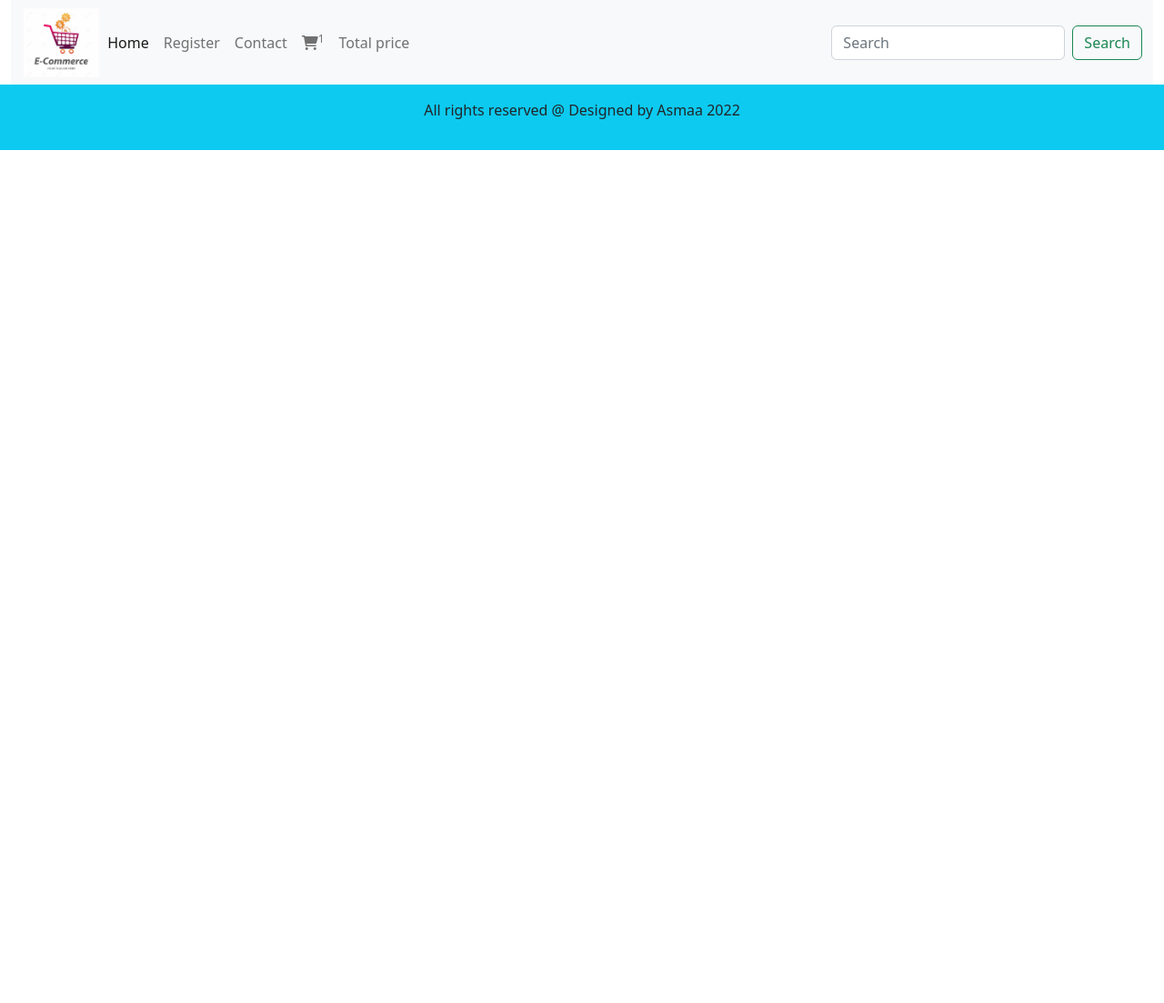
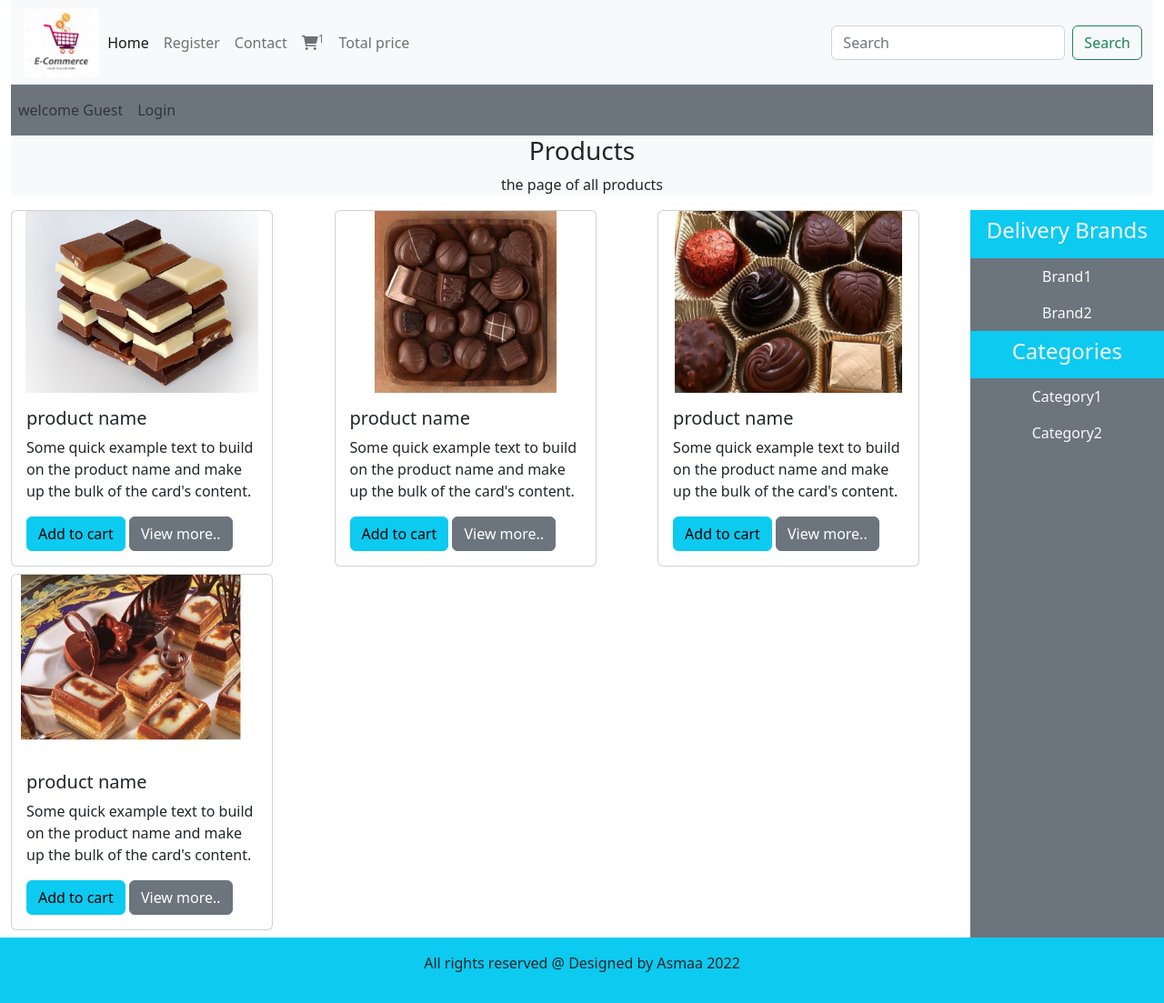
Before and after one commit to AsmaaDev/Store, a PHP site: page / in a window 1280 px wide. Shown: the whole page at 91% size. Before the commit the page ends 165 px from the top, so only its background shows below. Run offline with PHP 8.4, Linux system fonts and the light colour scheme.

Commit message:
Displaying products and Sidenav

```diff
--- a/css/main.css
+++ b/css/main.css
@@ -2,3 +2,9 @@
     width: 7%;
     height: 7%;
 }
+.card-img-top{
+    width: 100%;
+    height: 200px;
+    object-fit: contain;
+
+}
--- a/index.php
+++ b/index.php
@@ -43,6 +43,105 @@
                 </div>
             </div>
         </nav>
+
+        <nav class="navbar navbar-expand-lg bg-secondary ">
+            <ul class="navbar-nav me-auto">
+                <li class="nav-item ">
+                    <a href="#" class="nav-link">welcome Guest</a>
+                </li>
+                <li class="nav-item float-right">
+                    <a href="#" class="nav-link">Login</a>
+                </li>
+            </ul>
+
+        </nav>
+
+        <div class="bg-light">
+            <h3 class="text-center">Products</h3>
+            <p class="text-center">the page of all products</p>
+        </div>
+
+        <!--  displaying products and sidebar -->
+        <div class="row">
+            <!-- displaying products -->
+            <div class="col-md-10">
+                <div class="row">
+                    <div class="col-md-4 mb-2">
+                        <div class="card" style="width: 18rem;">
+                            <img src="./imgs/chocolate.jpg" class="card-img-top" alt="product">
+                            <div class="card-body">
+                                <h5 class="card-title">product name</h5>
+                                <p class="card-text">Some quick example text to build on the product name and make up the bulk of the card's content.</p>
+                                <a href="#" class="btn btn-info">Add to cart</a>
+                                <a href="#" class="btn btn-secondary">View more..</a>
+                            </div>
+                        </div>
+                    </div>
+                    <div class="col-md-4 mb-2">
+                        <div class="card" style="width: 18rem;">
+                            <img src="./imgs/chocolate2.jpg" class="card-img-top" alt="product">
+                            <div class="card-body">
+                                <h5 class="card-title">product name</h5>
+                                <p class="card-text">Some quick example text to build on the product name and make up the bulk of the card's content.</p>
+                                <a href="#" class="btn btn-info">Add to cart</a>
+                                <a href="#" class="btn btn-secondary">View more..</a>
+                            </div>
+                        </div>
+                    </div>
+                    <div class="col-md-4 mb-2">
+                        <div class="card" style="width: 18rem;">
+                            <img src="./imgs/chocolate3.jpg" class="card-img-top" alt="product">
+                            <div class="card-body">
+                                <h5 class="card-title">product name</h5>
+                                <p class="card-text">Some quick example text to build on the product name and make up the bulk of the card's content.</p>
+                                <a href="#" class="btn btn-info">Add to cart</a>
+                                <a href="#" class="btn btn-secondary">View more..</a>
+                            </div>
+                        </div>
+                    </div>
+                    <div class="col-md-4 mb-2">
+                        <div class="card" style="width: 18rem;">
+                            <img src="./imgs/chocolate4.jpg" class="card-img-top" alt="product">
+                            <div class="card-body">
+                                <h5 class="card-title">product name</h5>
+                                <p class="card-text">Some quick example text to build on the product name and make up the bulk of the card's content.</p>
+                                <a href="#" class="btn btn-info">Add to cart</a>
+                                <a href="#" class="btn btn-secondary">View more..</a>
+                            </div>
+                        </div>
+                    </div>
+                </div>
+            </div>
+
+            <!-- sidebar -->
+            <div class="col-md-2 bg-secondary p-0">
+                <!-- Brands to be displayed -->
+                <ul class="navbar-nav me-auto text-center">
+                    <li class="nav-item bg-info">
+                        <a href="#" class="nav-link text-light"><h4>Delivery Brands</h4></a>
+                    </li>
+                    <li class="nav-item">
+                        <a href="#" class="nav-link text-light">Brand1</a>
+                    </li>
+                    <li class="nav-item">
+                        <a href="#" class="nav-link text-light">Brand2</a>
+                    </li>
+                </ul>
+                <!-- Categories to be displayed -->
+                <ul class="navbar-nav me-auto text-center">
+                    <li class="nav-item bg-info">
+                        <a href="#" class="nav-link text-light"><h4>Categories</h4></a>
+                    </li>
+                    <li class="nav-item">
+                        <a href="#" class="nav-link text-light">Category1</a>
+                    </li>
+                    <li class="nav-item">
+                        <a href="#" class="nav-link text-light">Category2</a>
+                    </li>
+                </ul>
+
+            </div>
+        </div>
     </div>
 <!-- Footer -->
 <footer class="w3-center w3-light-grey w3-padding-32">
```
Also changed, not shown: imgs/Chocolate4.jpg (added), imgs/chocolate.jpg (added), imgs/chocolate2.jpg (added), imgs/chocolate3.jpg (added).
